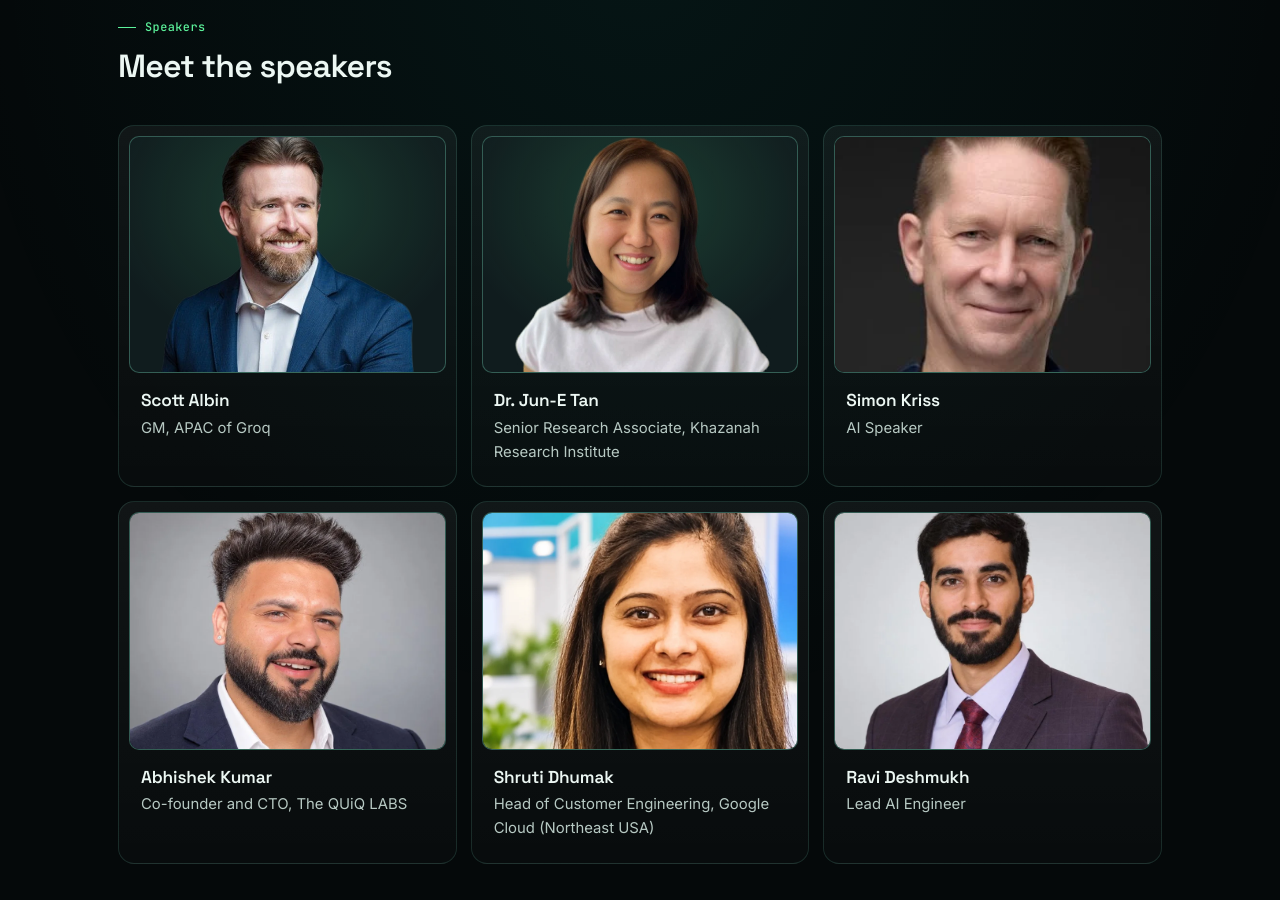
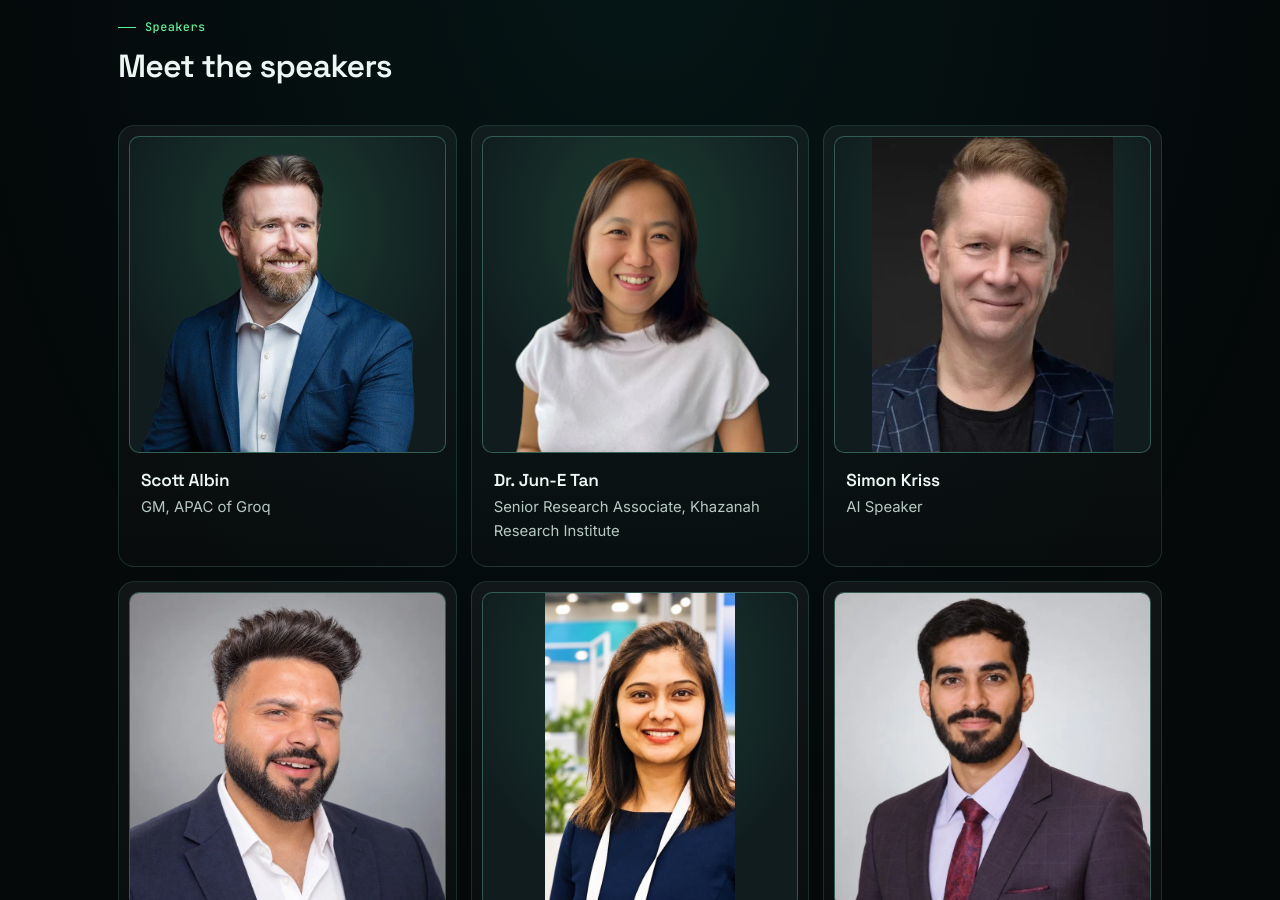
Before and after one commit to cropgain-1991/thelabco-speakers-preview, a plain HTML site: page event.html in a window 1280 px wide. Shown: the part 1900-2800 px from the top of the page. Drawn offline with Linux system fonts and the light colour scheme.

Commit message:
Show complete speaker photos in equal square frames

```diff
--- a/assets/css/styles.css
+++ b/assets/css/styles.css
@@ -238,10 +238,8 @@ a:hover { color: #ffffff; }
 /* event speakers */
 .section--speakers { background: radial-gradient(70% 100% at 50% 0%, rgba(25, 227, 208, 0.06), transparent 78%); border-block: 1px solid var(--line); }
 .speaker { padding: 10px; overflow: hidden; }
-.speaker__photo { aspect-ratio: 4 / 3; overflow: hidden; border-radius: 10px; border: 1px solid var(--line-2); background: radial-gradient(80% 90% at 50% 28%, rgba(92, 242, 155, 0.16), transparent 72%), #101c1e; }
-.speaker__photo img { width: 100%; height: 100%; object-fit: cover; object-position: center 25%; transition: transform 0.5s cubic-bezier(0.16, 0.84, 0.3, 1); }
-.speaker:hover .speaker__photo img { transform: scale(1.04); }
-.speaker:nth-child(5) .speaker__photo img { object-position: center 24%; }
+.speaker__photo { aspect-ratio: 1; overflow: hidden; border-radius: 10px; border: 1px solid var(--line-2); background: radial-gradient(80% 90% at 50% 28%, rgba(92, 242, 155, 0.16), transparent 72%), #101c1e; }
+.speaker__photo img { width: 100%; height: 100%; object-fit: contain; object-position: center; }
 .speaker__body { padding: 16px 12px 12px; }
 .speaker__body p { margin-top: 5px; color: #b7c9c3; }
 
```
